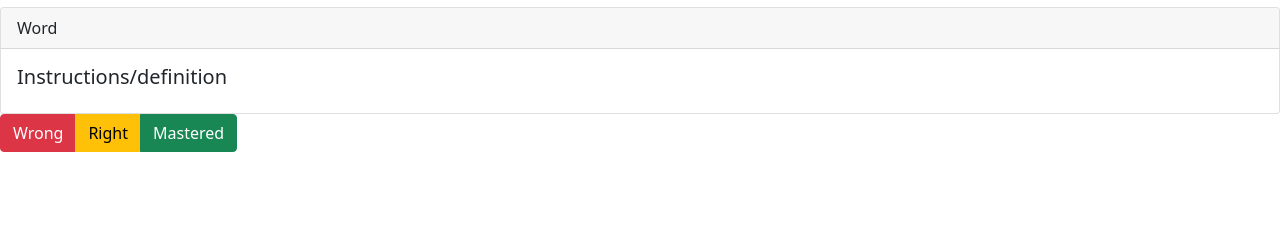
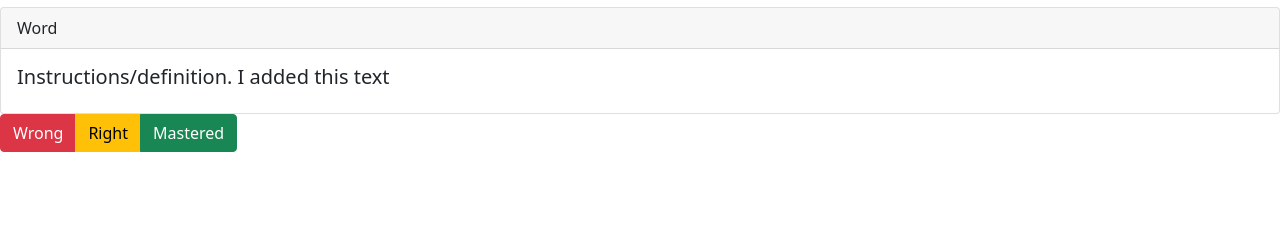
Before and after one commit to eds8531/ISEEsite, a Python web app: template myproject/site/templates/site/Flashcards.html in a window 1280 px wide. Shown: the part 147-387 px from the top of the page. Run offline with Jinja, Linux system fonts and the light colour scheme; the template is opened without the code that fills it, so the values that code supplies are empty.

Commit message:
small edit

```diff
--- a/myproject/site/templates/site/Flashcards.html
+++ b/myproject/site/templates/site/Flashcards.html
@@ -11,7 +11,7 @@
     Word
   </div>
   <div class="card-body">
-    <h5 class="card-title">Instructions/definition</h5>
+    <h5 class="card-title">Instructions/definition. I added this text</h5>
   </div>
 </div>
 <div class="btn-group" role="group" aria-label="Basic mixed styles example">
```
